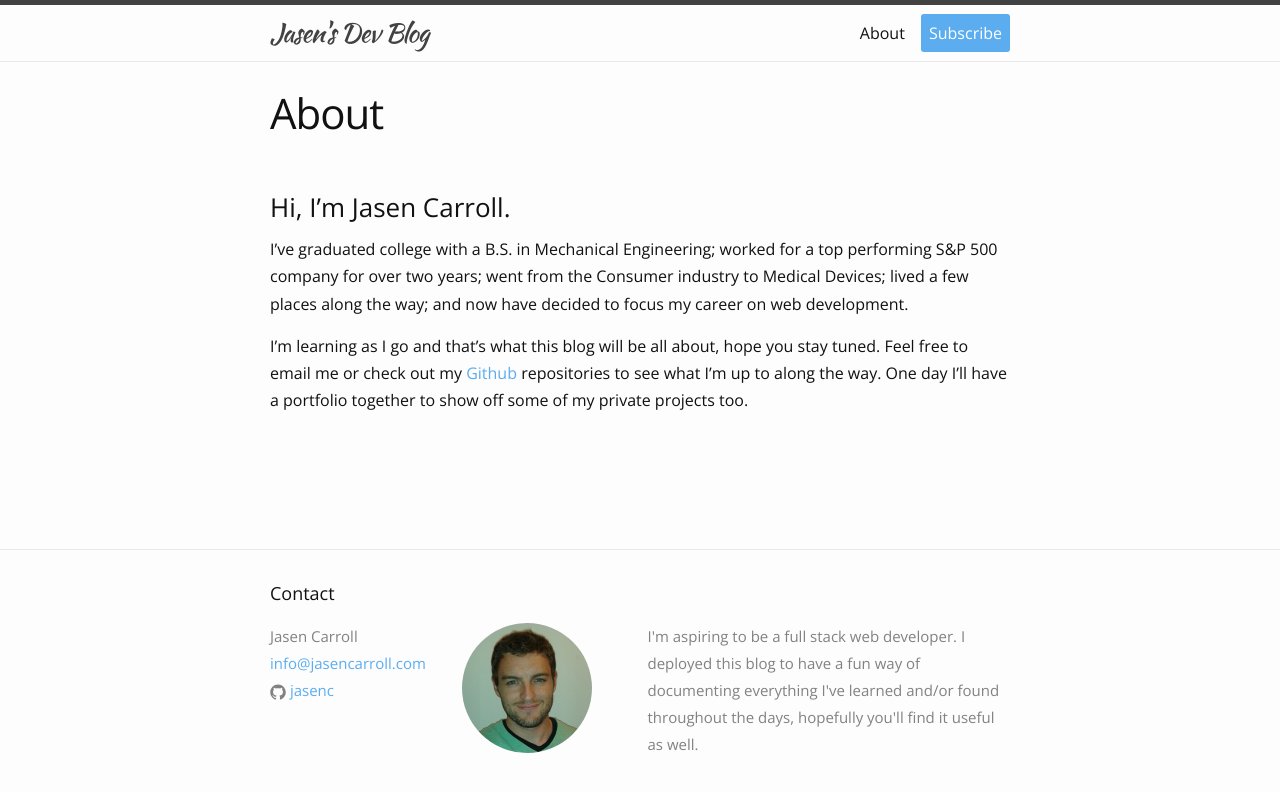
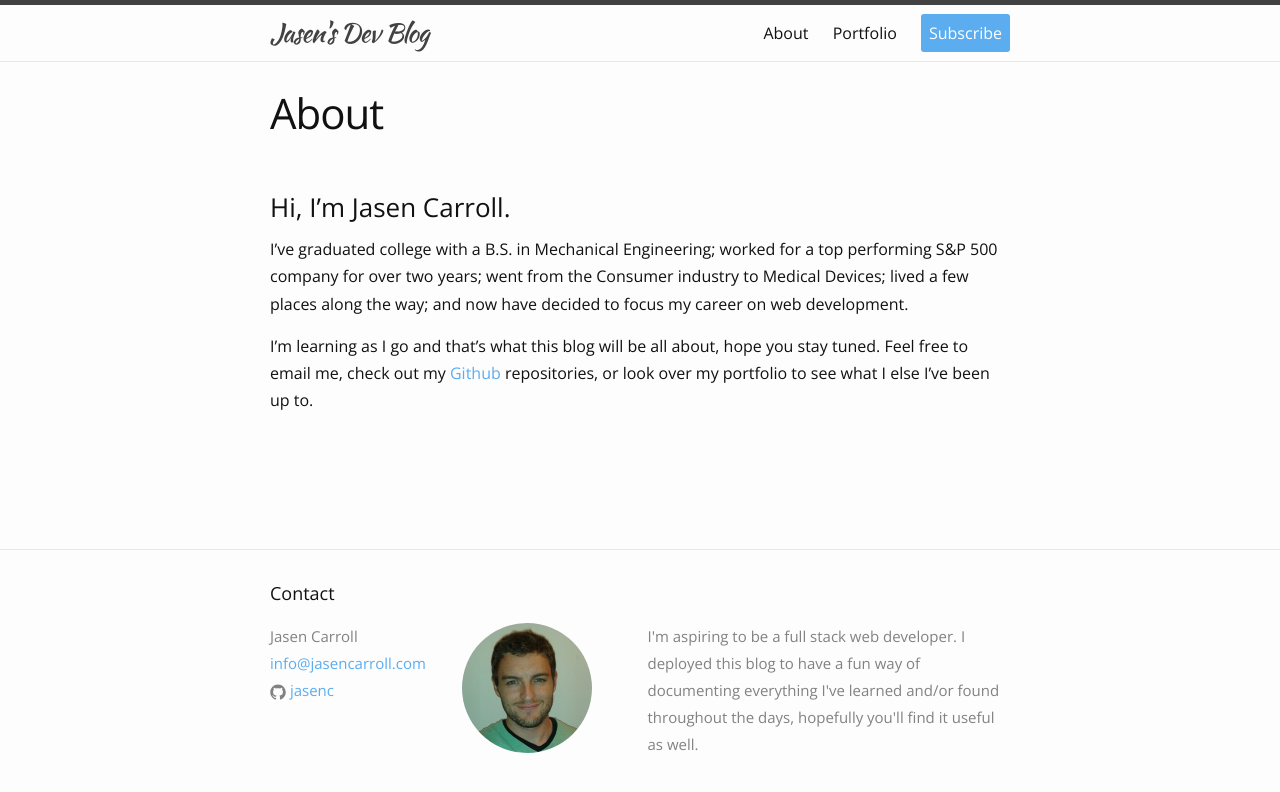
Before and after one commit to jasencblog/jasencblog.github.io, a Jekyll site: the page built from about.md, in a window 1280 px wide. Shown: the top 792 px of the page. Built offline with Jekyll 4.4.1, drawn with Linux system fonts in a browser that asks for light colours.

Commit message:
added portfolio, adjusted header links, adjusted header layout

```diff
--- a/_includes/header.html
+++ b/_includes/header.html
@@ -16,9 +16,9 @@
         {% for page in site.pages %}
           {% if page.title %}
           <a class="page-link" href="{{ page.url | prepend: site.baseurl }}">{{ page.title }}</a>
-          <a class="page-link cta" href="{{ "/feed.xml" | prepend: site.baseurl }}">Subscribe</a>
           {% endif %}
         {% endfor %}
+        <a class="page-link cta" href="{{ "/feed.xml" | prepend: site.baseurl }}">Subscribe</a>
       </div>
     </nav>
 
--- a/_sass/_layout.scss
+++ b/_sass/_layout.scss
@@ -37,9 +37,9 @@
         line-height: $base-line-height;
 
         // Gaps between nav items, but not on the first one
-        // &:not(:first-child) {
-        //     margin-left: 20px;
-        // }
+        &:not(:first-child) {
+            margin-left: 20px;
+        }
     }
     .cta {
         background: #5badf0;
--- a/about.md
+++ b/about.md
@@ -6,4 +6,4 @@ permalink: /about/
 ### Hi, I'm Jasen Carroll.
 I've graduated college with a B.S. in Mechanical Engineering; worked for a top performing S&P 500 company for over two years; went from the Consumer industry to Medical Devices; lived a few places along the way; and now have decided to focus my career on web development.
 
-I'm learning as I go and that's what this blog will be all about, hope you stay tuned. Feel free to email me or check out my [Github](https://github.com/jasenc) repositories to see what I'm up to along the way. One day I'll have a portfolio together to show off some of my private projects too.
+I'm learning as I go and that's what this blog will be all about, hope you stay tuned. Feel free to email me, check out my [Github](https://github.com/jasenc) repositories, or look over my portfolio to see what I else I've been up to.
```
Also changed, not shown: portfolio.md (added, +20 -0 lines).
